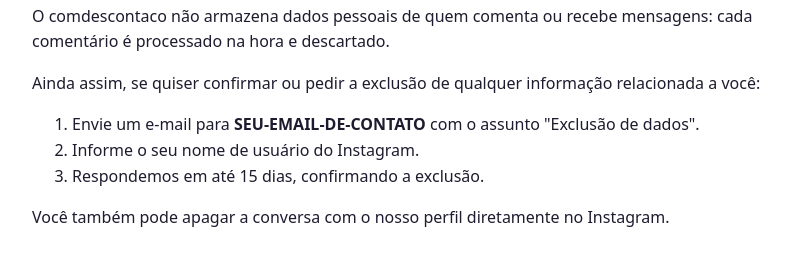
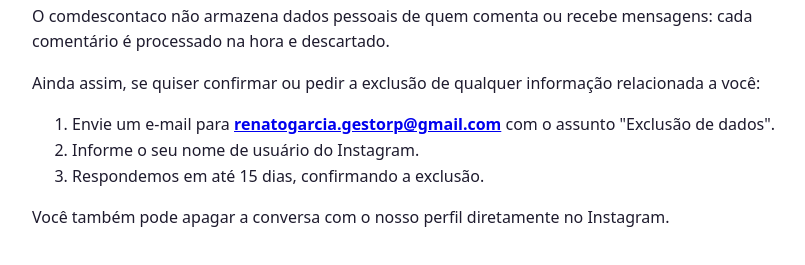
Before and after one commit to renatogarciagestorp-cpu/comdescontaco, a plain HTML site: page docs/exclusao-dados.html in a window 1280 px wide. Shown: the part 109-374 px from the top of the page, without its empty margins (228-1033 px from the left). Drawn offline with Linux system fonts and the light colour scheme.

Commit message:
Páginas de privacidade: e-mail de contato
Co-Authored-By: Claude Opus 5.5 <noreply@anthropic.com>
Claude-Session: https://claude.ai/code/session_01KaMTWJvz1V2pouaYg3psnb

```diff
--- a/docs/exclusao-dados.html
+++ b/docs/exclusao-dados.html
@@ -7,7 +7,7 @@
 <p>O comdescontaco não armazena dados pessoais de quem comenta ou recebe mensagens: cada comentário é processado na hora e descartado.</p>
 <p>Ainda assim, se quiser confirmar ou pedir a exclusão de qualquer informação relacionada a você:</p>
 <ol>
-<li>Envie um e-mail para <strong>SEU-EMAIL-DE-CONTATO</strong> com o assunto "Exclusão de dados".</li>
+<li>Envie um e-mail para <a href="mailto:renatogarcia.gestorp@gmail.com"><strong>renatogarcia.gestorp@gmail.com</strong></a> com o assunto "Exclusão de dados".</li>
 <li>Informe o seu nome de usuário do Instagram.</li>
 <li>Respondemos em até 15 dias, confirmando a exclusão.</li>
 </ol>
```
Also changed, not shown: docs/privacidade.html (+1 -1 lines), 1 other file.
